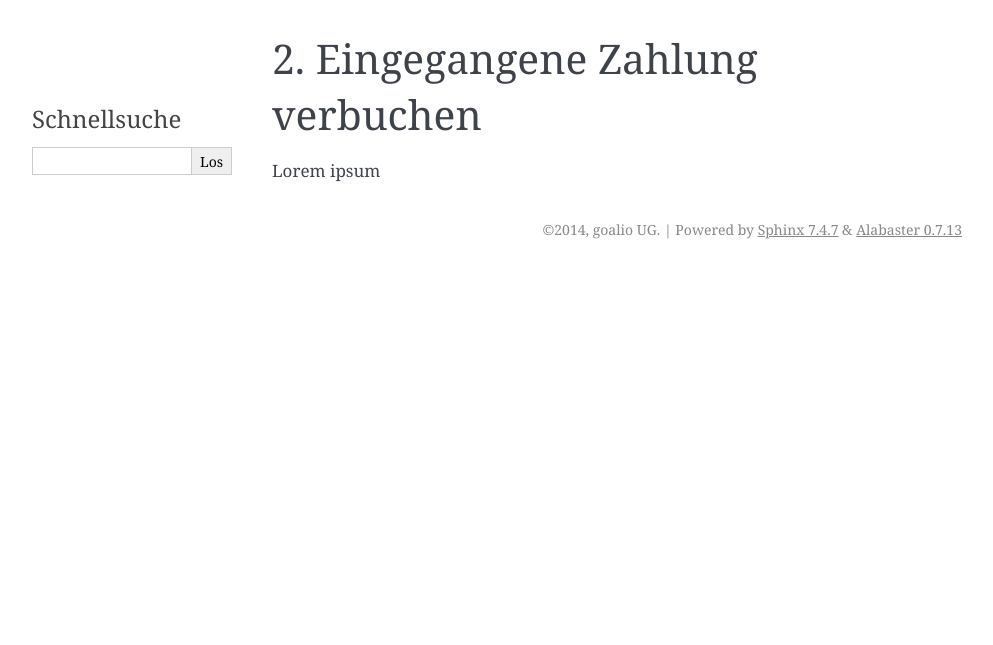
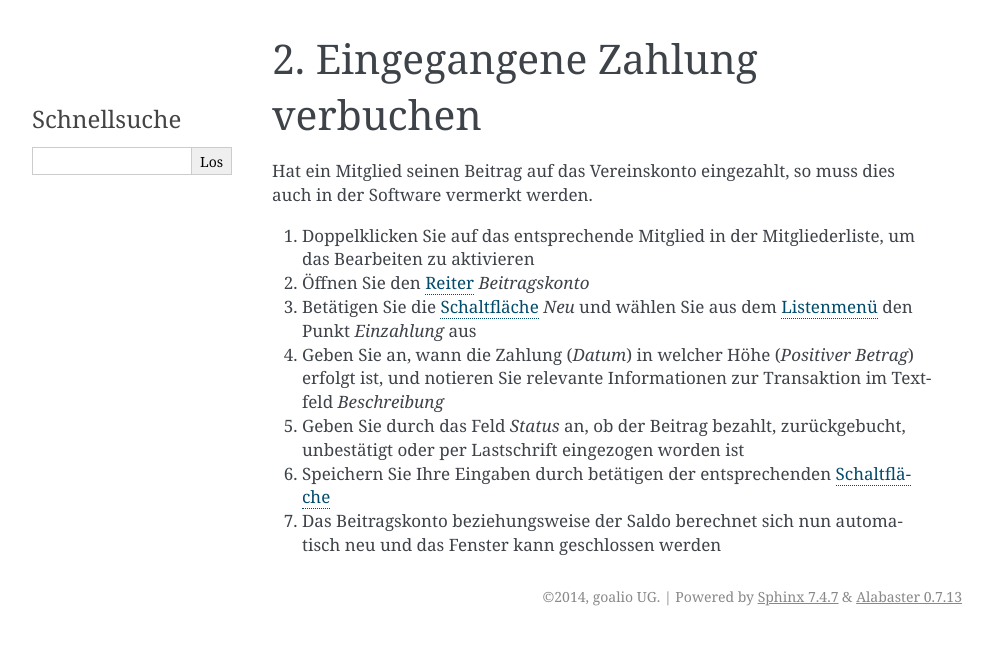
Before and after one commit to goalio/docs, a Sphinx documentation site: the page built from docs/kochbuch/zahlungseingang.rst, in a window 1280 px wide. Shown: the top 645 px of the page, without its empty margins (148-1141 px from the left). Built offline with Sphinx 7.4.7, drawn with Linux system fonts in a browser that asks for light colours; formulas are drawn with MathJax 3.

Commit message:
Update zahlungseingang.rst

```diff
--- a/docs/kochbuch/zahlungseingang.rst
+++ b/docs/kochbuch/zahlungseingang.rst
@@ -1,4 +1,22 @@
 Eingegangene Zahlung verbuchen
 ==============================
 
-Lorem ipsum
+Hat ein Mitglied seinen Beitrag auf das Vereinskonto eingezahlt, so muss dies auch in der Software vermerkt werden.
+
+1. Doppelklicken Sie auf das entsprechende Mitglied in der Mitgliederliste, um das Bearbeiten zu aktivieren
+
+2. Öffnen Sie den Reiter_ *Beitragskonto*
+
+3. Betätigen Sie die Schaltfläche_ *Neu* und wählen Sie aus dem Listenmenü_ den Punkt *Einzahlung* aus
+
+4. Geben Sie an, wann die Zahlung (*Datum*) in welcher Höhe (*Positiver Betrag*) erfolgt ist, und notieren Sie relevante Informationen zur Transaktion im Textfeld *Beschreibung*
+
+5. Geben Sie durch das Feld *Status* an, ob der Beitrag bezahlt, zurückgebucht, unbestätigt oder per Lastschrift eingezogen worden ist
+
+6. Speichern Sie Ihre Eingaben durch betätigen der entsprechenden Schaltfläche_
+
+7. Das Beitragskonto beziehungsweise der Saldo berechnet sich nun automatisch neu und das Fenster kann geschlossen werden
+
+.. _Listenmenü: /de/latest/erste-schritte/benutzeroberflaeche.html
+.. _Reiter: /de/latest/erste-schritte/benutzeroberflaeche.html
+.. _Schaltfläche: /de/latest/erste-schritte/benutzeroberflaeche.html
```
